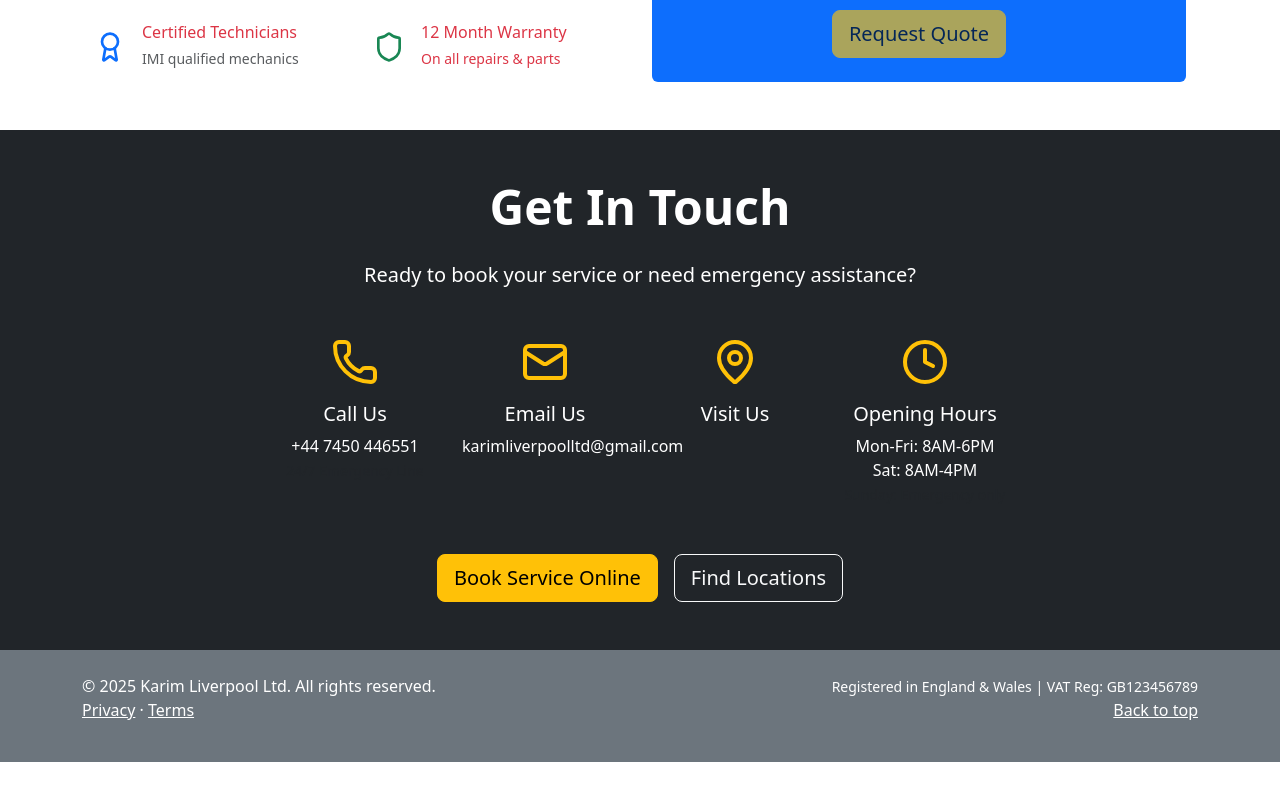
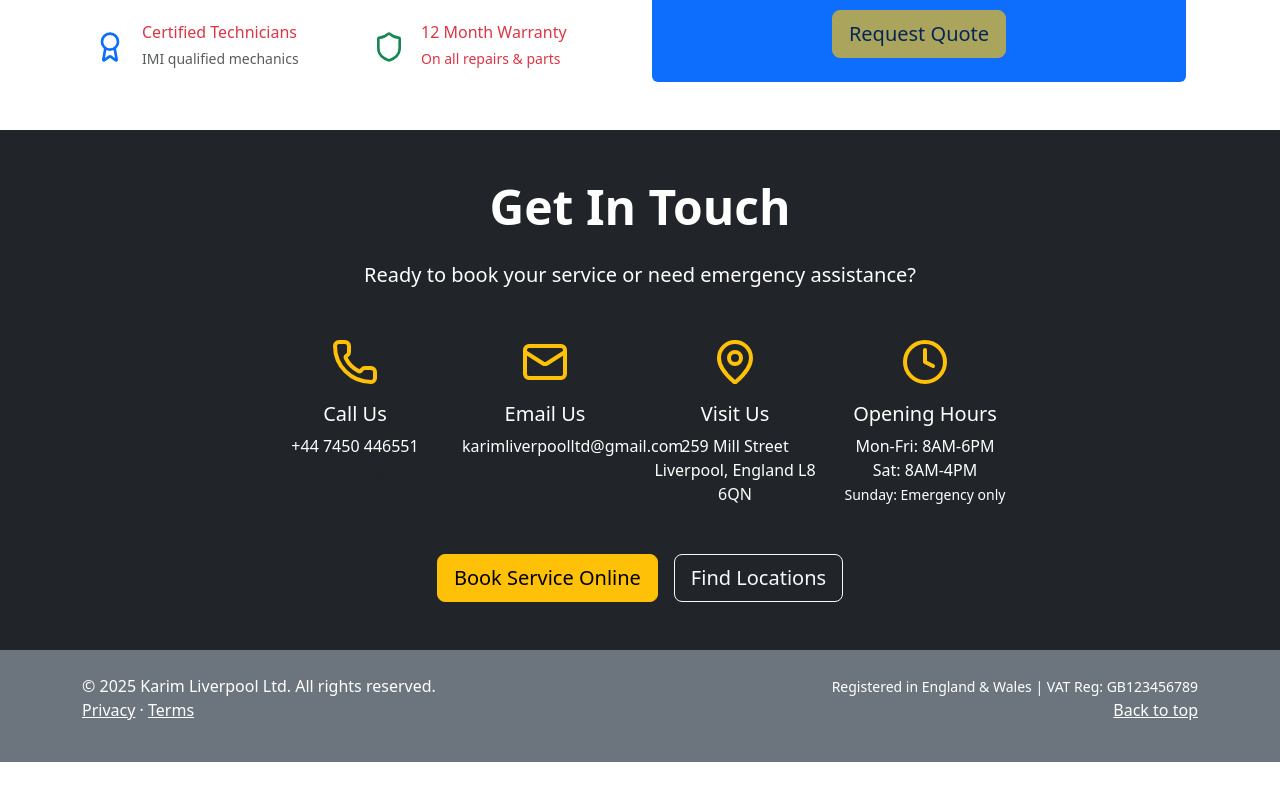
Before and after one commit to SalAlba/karim-ltd, a React (Vite) app: page / in a window 1280 px wide. Shown: the part 1975-2775 px from the top of the page. Built offline with nearby package versions, Linux system fonts and the light colour scheme.

Commit message:
update contact

```diff
--- a/src/component/Contact.jsx
+++ b/src/component/Contact.jsx
@@ -6,7 +6,10 @@ const Contact = () => {
   };
 
   const findLocations = () => {
-    alert("Finding nearest locations...");
+    window.open(
+      "https://www.google.com/maps/search/?api=1&query=259+Mill+Street,+Liverpool,+England+L8+6QN",
+      "_blank"
+    );
   };
 
   return (
@@ -42,12 +45,12 @@ const Contact = () => {
                 <div className="text-center">
                   <MapPin className="text-warning mb-3" size={48} />
                   <h5>Visit Us</h5>
-                  {/* <p className="mb-0">
-                    123 High Street
+                  <p className="mb-0">
+                    259 Mill Street
                     <br />
-                    Birmingham B1 1AA
-                  </p> */}
-                  {/* <small className="text-muted">Multiple locations</small> */}
+                    Liverpool, England L8 6QN
+                  </p>
+                  {/* <small className="text-white">Multiple locations</small> */}
                 </div>
               </div>
 
@@ -60,7 +63,7 @@ const Contact = () => {
                     <br />
                     Sat: 8AM-4PM
                   </p>
-                  <small className="text-muted">Sunday: Emergency only</small>
+                  <small className="text-white">Sunday: Emergency only</small>
                 </div>
               </div>
             </div>
```
